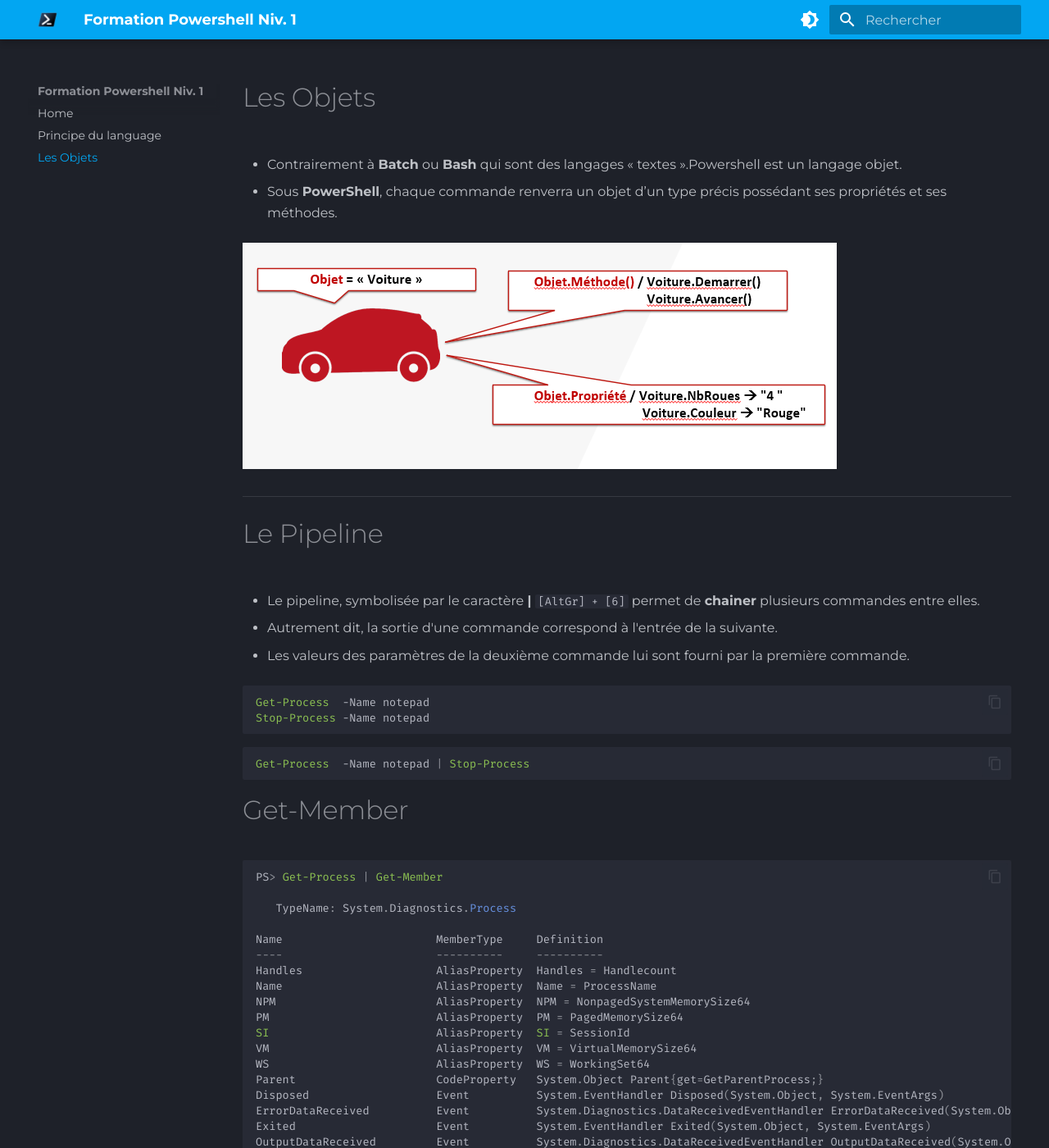
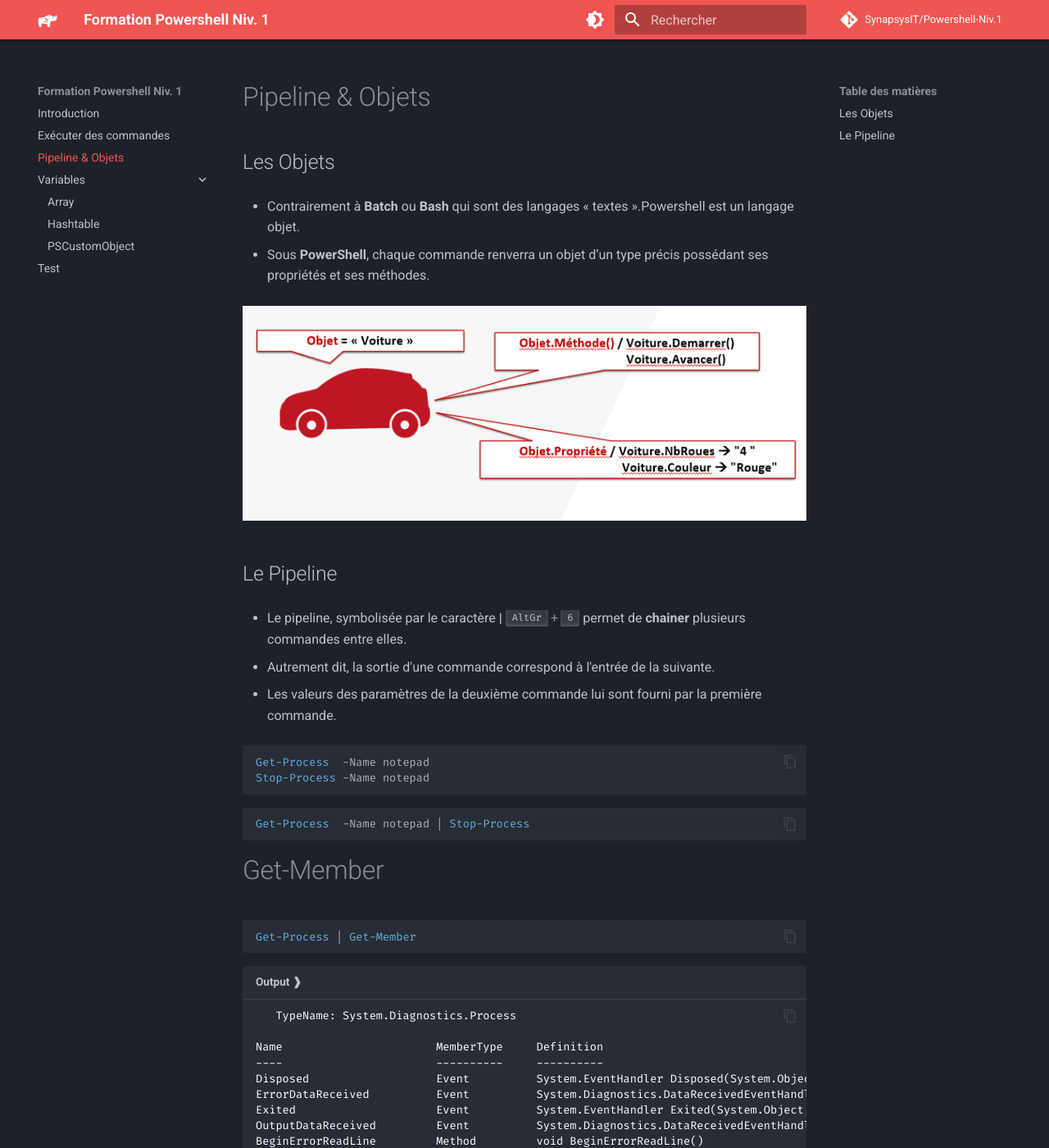
Before and after one commit to SynapsysIT/Powershell-Niv.1, an MkDocs documentation site: the page built from docs/pipeline_and_objets.md, in a window 1280 px wide and 1400 px high. Shown: the whole window at 82% size. Built offline with MkDocs 1.6.1 and Material for MkDocs 9.7.7, drawn with Linux system fonts in a browser that asks for light colours; comment, search, counter and statistics services are not loaded; some of the changed text lies outside the part shown.

Commit message:
2023.06.28

````diff
--- /dev/null
+++ b/docs/assets/extra.css
@@ -0,0 +1,85 @@
+  /* --md-code-hl-number-color
+ --md-code-hl-special-color
+ --md-code-hl-function-color
+ --md-code-hl-constant-color
+ --md-code-hl-keyword-color
+ --md-code-hl-string-color
+ --md-code-hl-name-color
+ --md-code-hl-operator-color
+ --md-code-hl-punctuation-color
+ --md-code-hl-comment-color
+ --md-code-hl-generic-color
+ --md-code-hl-variable-color
+  [data-md-color-scheme="slate"]
+   */
+
+[data-md-color-scheme="slate"] {
+
+  --md-code-bg-color: #282c34;
+  --md-code-fg-color: #FFFFFF;
+  --md-code-hl-variable-color: #e06c75;
+  --md-code-hl-constant-color: #d19a66;
+  --md-code-hl-operator-color: #c678dd;
+  --md-code-hl-string-color: #98c379;
+  --md-code-hl-function-color: #61afef;
+  --md-code-hl-keyword-color: #56b6c2;
+  --md-code-hl-name-color: #abb2bb;
+  --md-code-hl-comment-color: #7c838e;
+  --md-code-hl-punctuation-color: #a3aab7;
+}
+
+[data-md-color-scheme="slate"] .highlight .nb {
+  color: #61afe3;
+}
+/*Function Keyword */
+[data-md-color-scheme="slate"] .highlight .k {
+  color: #c678dd;
+}
+
+[data-md-color-scheme="default"] {
+
+  --md-code-bg-color: #fafafa;
+  --md-code-fg-color: #383a42;
+  --md-code-hl-variable-color: #e45649;
+  --md-code-hl-constant-color: #a626a4;
+  --md-code-hl-operator-color: #383a42;
+  --md-code-hl-string-color: #50a14f;
+  --md-code-hl-function-color: #0184bc;
+  --md-code-hl-keyword-color: #0000ff;
+  --md-code-hl-name-color: #383a42;
+  --md-code-hl-comment-color: #a0a1a7;
+  --md-code-hl-punctuation-color: #319331;
+
+
+}
+
+/*Function Name */
+[data-md-color-scheme="default"] .highlight .nb {
+  color: #4078f2;
+}
+/*Function Keyword */
+[data-md-color-scheme="default"] .highlight .k {
+  color: #a626a4;
+}
+
+blockquote {
+  border-left: 4px solid gray;
+  font-weight: bold;
+  padding-left: 1em;
+}
+
+
+li.toctree-l2 > a:link,
+li.toctree-l2 > a:visited {
+  font-weight: bold;
+  color: #404040;
+  margin-left: -6px;
+}
+/*
+.md-typeset h1 {
+  text-transform: uppercase;
+}
+
+.md-typeset h2 {
+  text-transform: uppercase;
+} */
--- a/docs/2-Pipeline & Objets.md
+++ b/docs/pipeline_and_objets.md
@@ -1,4 +1,6 @@
-# Les Objets
+# Pipeline & Objets
+
+## Les Objets
 
 * Contrairement à **Batch** ou **Bash** qui sont des langages « textes ».Powershell est un langage objet.
 
@@ -6,10 +8,9 @@
 
 ![objet](assets/objets.png)
 
-___
-# Le Pipeline
+## Le Pipeline
 
-* Le pipeline, symbolisée par le caractère **|** `[AltGr] + [6]` permet de **chainer** plusieurs commandes entre elles.
+* Le pipeline, symbolisée par le caractère **|** ++altgr+6++ permet de **chainer** plusieurs commandes entre elles.
 
 * Autrement dit, la sortie d'une commande correspond à l'entrée de la suivante.
 
@@ -28,20 +29,14 @@
 # Get-Member
 
 ```powershell
-PS> Get-Process | Get-Member
+Get-Process | Get-Member
+```
 
+```text title="Output ❱"
    TypeName: System.Diagnostics.Process
 
 Name                       MemberType     Definition
 ----                       ----------     ----------
-Handles                    AliasProperty  Handles = Handlecount
-Name                       AliasProperty  Name = ProcessName
-NPM                        AliasProperty  NPM = NonpagedSystemMemorySize64
-PM                         AliasProperty  PM = PagedMemorySize64
-SI                         AliasProperty  SI = SessionId
-VM                         AliasProperty  VM = VirtualMemorySize64
-WS                         AliasProperty  WS = WorkingSet64
-Parent                     CodeProperty   System.Object Parent{get=GetParentProcess;}
 Disposed                   Event          System.EventHandler Disposed(System.Object, System.EventArgs)
 ErrorDataReceived          Event          System.Diagnostics.DataReceivedEventHandler ErrorDataReceived(System.Object, System.Diagnostics.…
 Exited                     Event          System.EventHandler Exited(System.Object, System.EventArgs)
--- a/docs/stylesheets/extra.css
+++ /dev/null
@@ -1,10 +0,0 @@
-:root>* {
-  /* --md-primary-fg-color: #be1212;
-  --md-primary-fg-color--light: #be1212;
-  --md-primary-fg-color--dark: #be1212; */
-
-  --md-code-hl-variable-color: #ed5565;
-  --md-code-hl-constant-color: #8cc152;
-  --md-code-hl-operator-color: #f10fad;
-  --md-code-hl-string-color: #ccd1d9;
-}
--- a/mkdocs.yml
+++ b/mkdocs.yml
@@ -1,13 +1,15 @@
 site_name: Formation Powershell Niv. 1
-repo_name: squidfunk/mkdocs-material
+repo_name: SynapsysIT/Powershell-Niv.1
+repo_url: https://github.com/SynapsysIT/Powershell-Niv.1
 theme:
   name: 'material'
   features:
-    #- navigation.tabs
-    - navigation.sections
-    - toc.integrate
+    #- navigation.sections
+    - navigation.expand
+    - navigation.indexes
+    - navigation.top
+    #- toc.integrate
     - toc.follow
-    - navigation.top
     - search.suggest
     - search.highlight
     - content.tabs.link
@@ -17,28 +19,38 @@
   icon:
     repo: fontawesome/brands/git-alt
   font:
-    text: 'Montserrat'
-    code: 'Fira Mono'
-  logo: logo.png
+    text: 'Roboto'
+    code: 'Fira Code'
+  logo: assets/logo_rhino.png
   palette:
      - scheme: slate
-       primary: light blue
+       primary: red
        toggle:
          icon: material/brightness-4
          name: Switch to light mode
      - scheme: default
-       primary: light blue
+       primary: red
        toggle:
          icon: material/brightness-7
          name: Switch to light mode
 
 extra_css:
-  - stylesheets/extra.css
+  - assets/extra.css
 
 markdown_extensions:
   - pymdownx.highlight:
       anchor_linenums: true
       use_pygments: true
+  - def_list
+  - pymdownx.tasklist:
+      custom_checkbox: true
+  - pymdownx.critic
+  - pymdownx.caret
+  - pymdownx.keys
+  - pymdownx.mark
+  - pymdownx.tilde
+  - attr_list
+  - md_in_html
   - pymdownx.inlinehilite
   - pymdownx.snippets
   - admonition
@@ -49,6 +61,23 @@
   - pymdownx.superfences
   - pymdownx.mark
   - attr_list
+  - tables
   - pymdownx.emoji:
       emoji_index: !!python/name:materialx.emoji.twemoji
       emoji_generator: !!python/name:materialx.emoji.to_svg
+  - pymdownx.superfences:
+      custom_fences:
+        - name: mermaid
+          class: mermaid
+          format: !!python/name:pymdownx.superfences.fence_code_format
+
+nav:
+  - Introduction: index.md
+  - Exécuter des commandes: run_command.md
+  - Pipeline & Objets: pipeline_and_objets.md
+  - Variables:
+      - variables/index.md
+      - Array : variables/array.md
+      - Hashtable : variables/hashtable.md
+      - PSCustomObject : variables/pscustom.md
+  - Test: test.md
````
Also changed, not shown: docs/1-Principe du language.md (deleted, +0 -32 lines), docs/index.md (+13 -1 lines), docs/run_command.md (added, +29 -0 lines), docs/test.md (added, +45 -0 lines), docs/variables/array.md (added, +25 -0 lines), docs/variables/hashtable.md (added, +16 -0 lines), docs/variables/index.md (added, +95 -0 lines), docs/variables/pscustom.md (added, +31 -0 lines), plan.md (added, +28 -0 lines), docs/assets/logo_rhino.png (added), docs/assets/pshell_logo.png (added), docs/assets/triforce.png (added), docs/logo.png (deleted), 1 other file.
